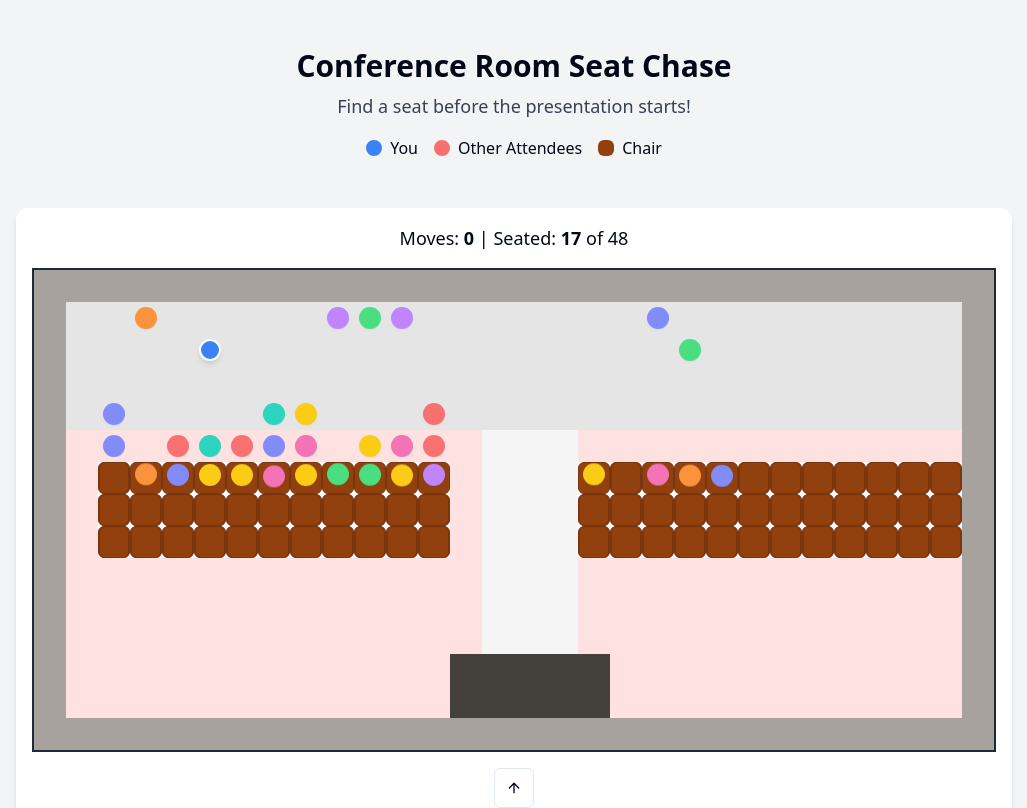
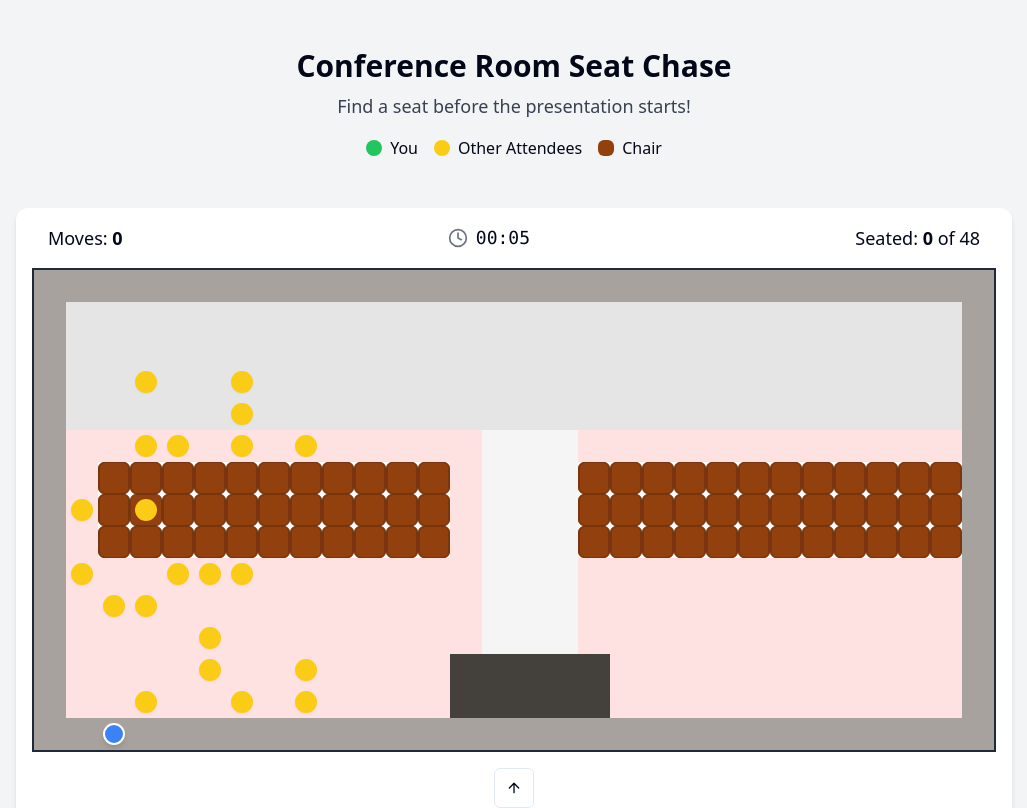
Before and after one commit to Nilzor/seat-chase-simulator, a React (Vite) app: page / in a window 1280 px wide. Shown: the top 808 px of the page, without its empty margins (126-1153 px from the left). Built offline with nearby package versions, Linux system fonts and the light colour scheme.

Commit message:
feat: Implement game clock and attendee movement
- Added a game clock to control attendee movement.
- Attendees now move one step per second.
- Attendees form a line two abreast in the hallway.
- Player's circle color is green, other attendees are yellow.

```diff
--- a/src/components/ConferenceRoom.tsx
+++ b/src/components/ConferenceRoom.tsx
@@ -1,8 +1,9 @@
+
 import React, { useState, useEffect, useRef, useCallback } from 'react';
 import { toast } from "sonner";
 import { useKeyboardControls } from '../hooks/useKeyboardControls';
 import { Button } from '../components/ui/button';
-import { ArrowUp, ArrowDown, ArrowLeft, ArrowRight } from 'lucide-react';
+import { ArrowUp, ArrowDown, ArrowLeft, ArrowRight, Clock } from 'lucide-react';
 
 // Define types
 type Position = { x: number; y: number };
@@ -13,6 +14,7 @@ type AttendeeType = {
   color: string;
   isSeated: boolean;
   targetSeat?: Position;
+  nextMove?: number; // Timestamp for next move
 };
 type CellType = 'empty' | 'chair' | 'wall' | 'hallway' | 'aisle' | 'carpet' | 'podium';
 type GridCell = {
@@ -29,14 +31,7 @@ const PLAYER_ID = 0;
 const CHAIR_ROWS = 3;
 const CHAIRS_PER_ROW = 8;
 const CELL_SIZE = 32; // pixels
-
-const generateRandomColor = () => {
-  const colors = [
-    'bg-red-400', 'bg-green-400', 'bg-yellow-400', 'bg-purple-400',
-    'bg-pink-400', 'bg-indigo-400', 'bg-teal-400', 'bg-orange-400'
-  ];
-  return colors[Math.floor(Math.random() * colors.length)];
-};
+const MOVE_INTERVAL = 1000; // 1 second in milliseconds
 
 const ConferenceRoom: React.FC = () => {
   const [grid, setGrid] = useState<GridCell[][]>([]);
@@ -45,8 +40,11 @@ const ConferenceRoom: React.FC = () => {
   const [gameOver, setGameOver] = useState(false);
   const [playerSeated, setPlayerSeated] = useState(false);
   const [movesCount, setMovesCount] = useState(0);
+  const [elapsedTime, setElapsedTime] = useState(0);
+  const [lastTick, setLastTick] = useState(0);
   const gridRef = useRef<HTMLDivElement>(null);
   const animationFrameRef = useRef<number>();
+  const timerRef = useRef<number>();
 
   // Initialize the grid and attendees
   const initializeGame = useCallback(() => {
@@ -130,34 +128,49 @@ const ConferenceRoom: React.FC = () => {
       }
     }
 
-    // Initialize attendees
-    const startX = 5;
-    const startY = 2;
+    // Initialize attendees in a two-abreast line in the hallway
+    const hallwayStartX = 2;
+    const hallwayStartY = 2;
     const newAttendees: AttendeeType[] = [];
 
-    // Player
-    newAttendees.push({
-      id: PLAYER_ID,
-      position: { x: startX, y: startY },
-      color: 'bg-blue-500',
-      isSeated: false
-    });
+    // Position calculation for two-abreast line
+    const getAttendeePosition = (index: number): Position => {
+      const row = Math.floor(index / 2);
+      const col = index % 2 === 0 ? 0 : 1;
+      return {
+        x: hallwayStartX + col,
+        y: hallwayStartY + row
+      };
+    };
 
-    // Other attendees
-    for (let i = 1; i < TOTAL_ATTENDEES; i++) {
-      const randX = Math.floor(Math.random() * (GRID_COLS - 4)) + 2;
-      const randY = Math.floor(Math.random() * 2) + 2;
-
+    // Create all non-player attendees
+    for (let i = 0; i < TOTAL_ATTENDEES; i++) {
+      if (i !== PLAYER_ID) {
+        const position = getAttendeePosition(i);
         const attendee: AttendeeType = {
           id: i,
-        position: { x: randX, y: randY },
-        color: generateRandomColor(),
+          position,
+          color: 'bg-yellow-400', // All other attendees are yellow
           isSeated: false,
-        targetSeat: { ...chairPositions[i % chairPositions.length] }
+          targetSeat: { ...chairPositions[i % chairPositions.length] },
+          nextMove: Date.now() + MOVE_INTERVAL
         };
-
         newAttendees.push(attendee);
       }
+    }
+
+    // Position player in the middle of the group
+    const playerIndex = Math.floor(TOTAL_ATTENDEES / 2);
+    const playerPosition = getAttendeePosition(playerIndex);
+
+    // Create player
+    newAttendees.splice(PLAYER_ID, 0, {
+      id: PLAYER_ID,
+      position: playerPosition,
+      color: 'bg-green-500', // Player is green
+      isSeated: false,
+      nextMove: Date.now() + MOVE_INTERVAL
+    });
 
     // Update occupation
     for (const attendee of newAttendees) {
@@ -173,18 +186,86 @@ const ConferenceRoom: React.FC = () => {
     setGameOver(false);
     setPlayerSeated(false);
     setMovesCount(0);
+    setElapsedTime(0);
+    setLastTick(Date.now());
   }, []);
 
+  // Main game loop
   useEffect(() => {
-    if (gameStarted) {
-      const moveNPCs = () => {
+    if (gameStarted && !gameOver) {
+      const updateClock = () => {
+        const now = Date.now();
+        const delta = now - lastTick;
+
+        if (delta >= 1000) { // Update every second
+          setElapsedTime(prev => prev + 1);
+          setLastTick(now);
+        }
+
+        // Check for NPC movement
         setAttendees(prevAttendees => {
-          const newAttendees = [...prevAttendees];
+          let updated = false;
+          const newAttendees = prevAttendees.map(attendee => {
+            if (attendee.id !== PLAYER_ID && !attendee.isSeated && attendee.nextMove && attendee.nextMove <= now) {
+              updated = true;
+              const updatedAttendee = { ...attendee, nextMove: now + MOVE_INTERVAL };
+              moveNPC(updatedAttendee);
+              return updatedAttendee;
+            }
+            return attendee;
+          });
 
-          for (let i = 1; i < newAttendees.length; i++) {
-            const attendee = newAttendees[i];
+          if (updated) {
+            // Update grid occupation
+            updateGridOccupation(newAttendees);
+          }
 
-            if (attendee.isSeated) continue;
+          return updated ? newAttendees : prevAttendees;
+        });
+
+        // Check if all attendees are seated
+        const allSeated = attendees.every(a => a.isSeated);
+        if (allSeated) {
+          setGameOver(true);
+          toast("Everyone is seated! The presentation can begin!");
+          return;
+        }
+
+        timerRef.current = requestAnimationFrame(updateClock);
+      };
+
+      timerRef.current = requestAnimationFrame(updateClock);
+
+      return () => {
+        if (timerRef.current) {
+          cancelAnimationFrame(timerRef.current);
+        }
+      };
+    }
+  }, [gameStarted, gameOver, lastTick, attendees]);
+
+  // Update grid occupation based on attendee positions
+  const updateGridOccupation = (newAttendees: AttendeeType[]) => {
+    setGrid(prevGrid => {
+      const newGrid = prevGrid.map(row =>
+        row.map(cell => ({ ...cell, occupiedBy: undefined }))
+      );
+
+      // Mark cells as occupied
+      for (const attendee of newAttendees) {
+        const { x, y } = attendee.position;
+        if (y >= 0 && y < GRID_ROWS && x >= 0 && x < GRID_COLS) {
+          newGrid[y][x].occupiedBy = attendee.id;
+        }
+      }
+
+      return newGrid;
+    });
+  };
+
+  // Move an NPC attendee
+  const moveNPC = (attendee: AttendeeType) => {
+    if (!attendee || attendee.isSeated) return;
 
     if (attendee.targetSeat) {
       // Determine if the attendee is at their target
@@ -194,7 +275,7 @@ const ConferenceRoom: React.FC = () => {
 
       if (atTarget) {
         attendee.isSeated = true;
-                continue;
+        return;
       }
 
       // Try to move towards target seat
@@ -208,7 +289,7 @@ const ConferenceRoom: React.FC = () => {
 
         if (canMove) {
           attendee.position.x = newX;
-                  continue;
+          return;
         }
       }
 
@@ -219,7 +300,7 @@ const ConferenceRoom: React.FC = () => {
 
         if (canMove) {
           attendee.position.y = newY;
-                  continue;
+          return;
         }
       }
 
@@ -235,53 +316,7 @@ const ConferenceRoom: React.FC = () => {
         }
       }
     }
-          }
-
-          // Update grid occupation
-          setGrid(prevGrid => {
-            const newGrid = prevGrid.map(row =>
-              row.map(cell => ({ ...cell, occupiedBy: undefined }))
-            );
-
-            // Mark cells as occupied
-            for (const attendee of newAttendees) {
-              const { x, y } = attendee.position;
-              if (y >= 0 && y < GRID_ROWS && x >= 0 && x < GRID_COLS) {
-                newGrid[y][x].occupiedBy = attendee.id;
-              }
-            }
-
-            return newGrid;
-          });
-
-          // Check if all attendees are seated
-          const allSeated = newAttendees.every(a => a.isSeated);
-          if (allSeated) {
-            setGameOver(true);
-            toast("Everyone is seated! The presentation can begin!");
-          }
-
-          return newAttendees;
-        });
-
-        if (!gameOver) {
-          animationFrameRef.current = requestAnimationFrame(moveNPCs);
-        }
   };
-
-      // Schedule NPC movement
-      const timeoutId = setTimeout(() => {
-        animationFrameRef.current = requestAnimationFrame(moveNPCs);
-      }, 1000);
-
-      return () => {
-        clearTimeout(timeoutId);
-        if (animationFrameRef.current) {
-          cancelAnimationFrame(animationFrameRef.current);
-        }
-      };
-    }
-  }, [gameStarted, gameOver]);
 
   // Utility function to check if a move is valid
   const isValidMove = (attendeeId: number, position: Position): boolean => {
@@ -435,11 +470,18 @@ const ConferenceRoom: React.FC = () => {
   useEffect(() => {
     initializeGame();
     return () => {
-      if (animationFrameRef.current) {
-        cancelAnimationFrame(animationFrameRef.current);
+      if (timerRef.current) {
+        cancelAnimationFrame(timerRef.current);
       }
     };
   }, [initializeGame]);
+
+  // Format time as MM:SS
+  const formatTime = (seconds: number): string => {
+    const mins = Math.floor(seconds / 60);
+    const secs = seconds % 60;
+    return `${mins.toString().padStart(2, '0')}:${secs.toString().padStart(2, '0')}`;
+  };
 
   return (
     <div className="flex flex-col items-center justify-center p-4 gap-4">
@@ -451,11 +493,11 @@ const ConferenceRoom: React.FC = () => {
 
         <div className="flex justify-center space-x-4 mb-4">
           <div className="flex items-center">
-            <div className="w-4 h-4 rounded-full bg-blue-500 mr-2"></div>
+            <div className="w-4 h-4 rounded-full bg-green-500 mr-2"></div>
             <span>You</span>
           </div>
           <div className="flex items-center">
-            <div className="w-4 h-4 rounded-full bg-red-400 mr-2"></div>
+            <div className="w-4 h-4 rounded-full bg-yellow-400 mr-2"></div>
             <span>Other Attendees</span>
           </div>
           <div className="flex items-center">
@@ -466,22 +508,34 @@ const ConferenceRoom: React.FC = () => {
       </div>
 
       <div className="bg-white rounded-xl shadow-md p-4 mb-4">
-        <div className="text-center mb-4">
+        <div className="text-center mb-4 flex justify-between items-center px-4">
+          <div>
+            <p className="text-lg">
+              Moves: <span className="font-bold">{movesCount}</span>
+            </p>
+          </div>
+
+          <div className="flex items-center">
+            <Clock className="mr-2 h-5 w-5 text-gray-500" />
+            <p className="text-lg font-mono">{formatTime(elapsedTime)}</p>
+          </div>
+
+          <div>
+            <p className="text-lg">
+              Seated: <span className="font-bold">{attendees.filter(a => a.isSeated).length}</span> of {TOTAL_ATTENDEES}
+            </p>
+          </div>
+        </div>
+
         {gameOver ? (
-            <p className="text-xl font-semibold text-green-600">
+          <p className="text-xl font-semibold text-green-600 text-center mb-4">
             Everyone is seated! Presentation starting.
           </p>
         ) : playerSeated ? (
-            <p className="text-xl font-semibold text-blue-600">
+          <p className="text-xl font-semibold text-blue-600 text-center mb-4">
             You found a seat! Waiting for others...
           </p>
-          ) : (
-            <p className="text-lg">
-              Moves: <span className="font-bold">{movesCount}</span> |
-              Seated: <span className="font-bold">{attendees.filter(a => a.isSeated).length}</span> of {TOTAL_ATTENDEES}
-            </p>
-          )}
-        </div>
+        ) : null}
 
         {renderGrid()}
 
@@ -536,7 +590,8 @@ const ConferenceRoom: React.FC = () => {
       <div className="bg-white rounded-lg p-4 shadow-md w-full max-w-md">
         <h2 className="text-xl font-bold mb-2">How to Play:</h2>
         <ul className="list-disc pl-5 space-y-1">
-          <li>Use arrow keys or buttons to move your character (blue circle)</li>
+          <li>Use arrow keys or buttons to move your character (green circle)</li>
+          <li>Everyone moves one step per second - you can move anytime</li>
           <li>Navigate through the crowd to find an empty chair</li>
           <li>Once seated, wait for everyone else to find seats</li>
           <li>The game ends when all 48 attendees are seated</li>
```
Lines whose indentation alone changed are shown as unchanged.
